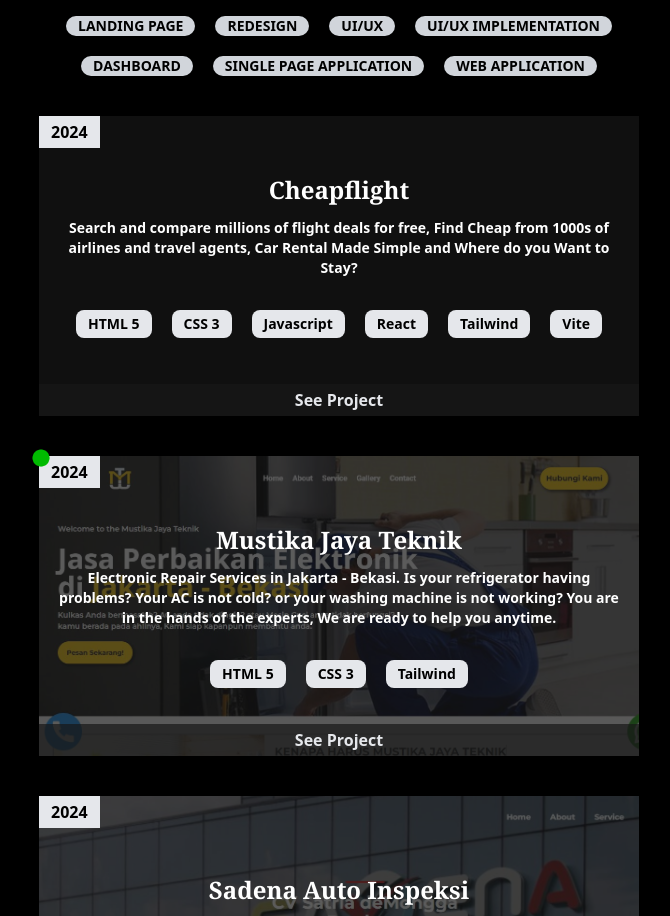
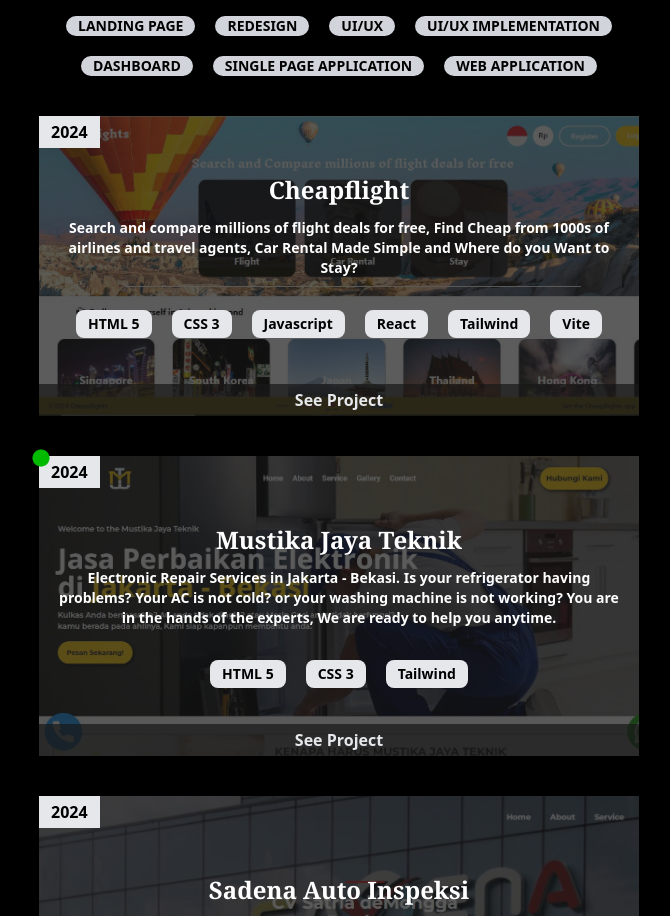
Before and after one commit to kokoy13/portfolio, a website: page index.html in a window 1280 px wide. Shown: the part 2036-2952 px from the top of the page, without its empty margins (301-971 px from the left). Drawn offline with nearby package versions, Linux system fonts and the light colour scheme; files that its build step writes are made by us from their sources.

Commit message:
add image on cheapflight project

```diff
--- a/index.html
+++ b/index.html
@@ -313,7 +313,7 @@
             <!-- Projects -->
             <div class="flex gap-5 flex-wrap justify-center max-w-full">
                 <!-- Cheapflight -->
-                <div class="flex mb-5 relative justify-center w-[600px] h-[300px] bg-cover bg-no-repeat" style="background-image: url('assets/cheapflight.png');">
+                <div class="flex mb-5 relative justify-center w-[600px] h-[300px] bg-cover bg-no-repeat" style="background-image: url('assets/cheapflight.JPG');">
 
                     <div class="absolute top-0 left-0 px-3 py-1 bg-gray-200 z-50 text-black font-semibold">2024</div>
                     <div class="absolute bg-neutral-900 top-0 bottom-0 left-0 right-0 bg-opacity-70"></div>
```
Also changed, not shown: assets/cheapflight.JPG (added), src/output.css, 1 other file.
